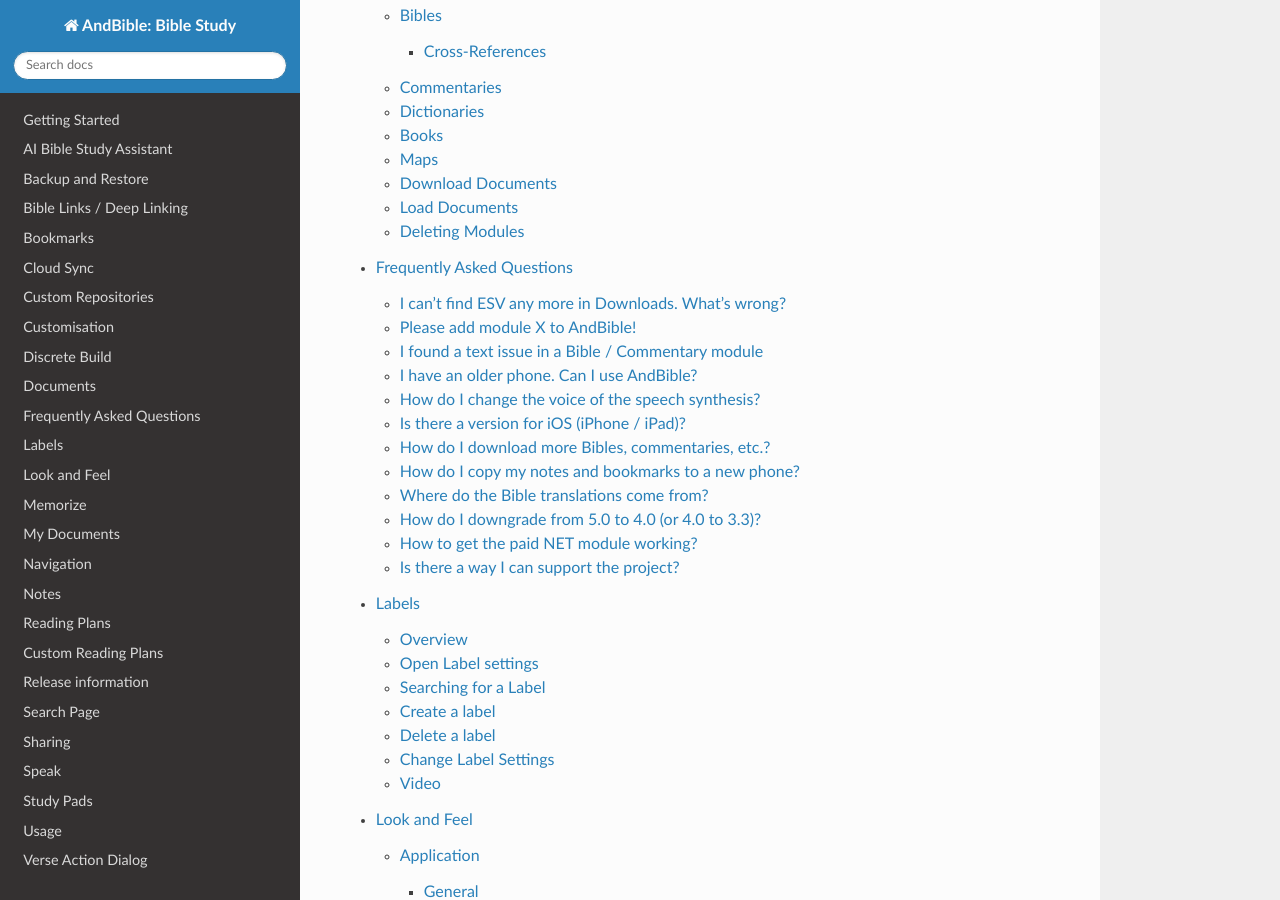
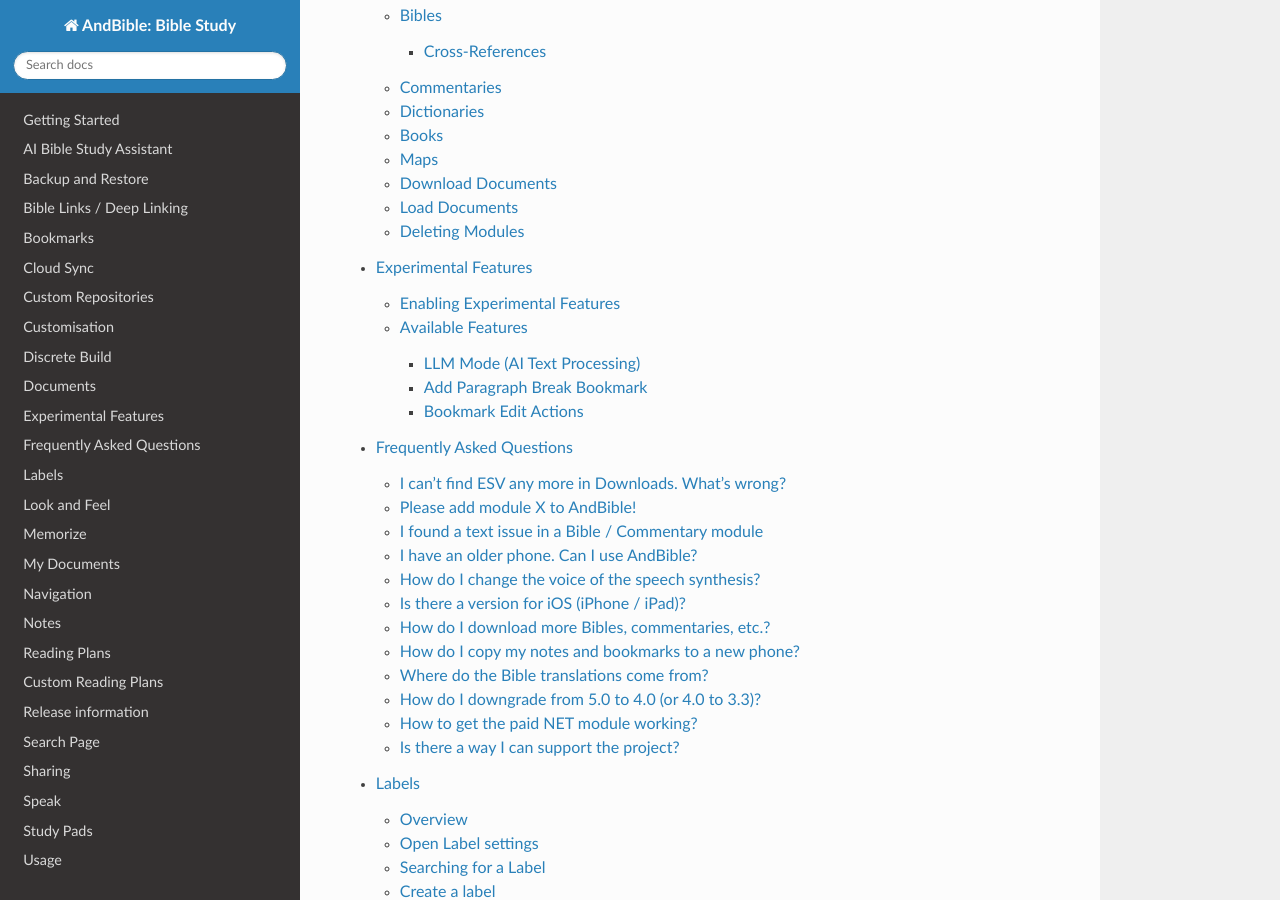
Before and after one commit to AndBible/docs, a Sphinx documentation site: the page built from docs/source/index.rst, in a window 1280 px wide and 900 px high, scrolled down 3002 px. Built offline with Sphinx 7.4.7 and the Read the Docs theme 3.1.0, drawn with Linux system fonts in a browser that asks for light colours; pages that are not in the unit, such as notebooks, are missing from menus; some of the changed lines change nothing that is shown.

Commit message:
Add experimental features documentation

```diff
--- /dev/null
+++ b/docs/source/experimental_features.rst
@@ -0,0 +1,70 @@
+Experimental Features
+=====================
+
+|app| includes a number of experimental features that are still in development.
+These features may change, be improved, or be removed in future versions. You
+can enable or disable them individually.
+
+.. note::
+
+   Experimental features are disabled by default. Enable only the ones you want
+   to try -- they may have rough edges or incomplete functionality.
+
+
+Enabling Experimental Features
+------------------------------
+
+#. Open the top left main menu (|hamburger|).
+#. Tap ``Settings``.
+#. Scroll down to ``Advanced Settings``.
+#. Tap ``Experimental features``.
+#. Check the features you want to enable.
+#. Tap ``OK``.
+
+
+Available Features
+------------------
+
+LLM Mode (AI Text Processing)
+^^^^^^^^^^^^^^^^^^^^^^^^^^^^^^
+
+When enabled, this feature unlocks the full :doc:`AI assistant <ai>`
+functionality. You must also have a configured AI provider for AI features to
+appear.
+
+Once enabled:
+
+* An **LLM Mode** prompt selector appears in the window's text display settings,
+  allowing you to process entire chapters through AI (e.g. translate or
+  annotate a whole chapter at once).
+* **AI action buttons** appear in verse selection, text selection, and window
+  menus.
+
+See :doc:`ai` for full details on setting up a provider, using prompts, and
+managing costs.
+
+.. note::
+
+   This feature requires both the experimental feature toggle **and** a
+   configured AI provider. If either is missing, AI options will not appear.
+
+
+Add Paragraph Break Bookmark
+^^^^^^^^^^^^^^^^^^^^^^^^^^^^^
+
+Adds a **Paragraph break** option to the verse context menu. When used, it
+creates a special bookmark that inserts a visual paragraph break before the
+selected verse.
+
+This is useful for adjusting the paragraph layout of Bible texts where the
+original formatting does not match your reading preference. The breaks are
+stored as bookmarks with a special internal label and are visible as extra
+spacing between verses.
+
+
+Bookmark Edit Actions
+^^^^^^^^^^^^^^^^^^^^^
+
+Adds edit action controls to bookmarks. When enabled, you can assign an
+**Append** or **Prepend** action to a bookmark, which allows adding custom
+content before or after the bookmarked verse in the Bible view.
--- a/docs/source/index.rst
+++ b/docs/source/index.rst
@@ -29,6 +29,7 @@
    customisation/index
    discrete_build
    documents
+   experimental_features
    faq
    labels
    look_and_feel
```
